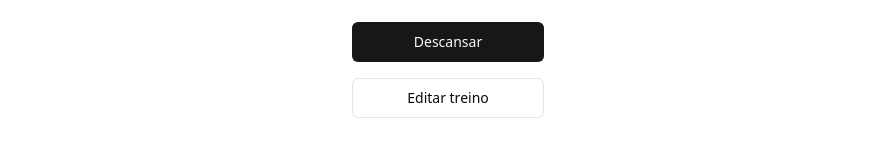
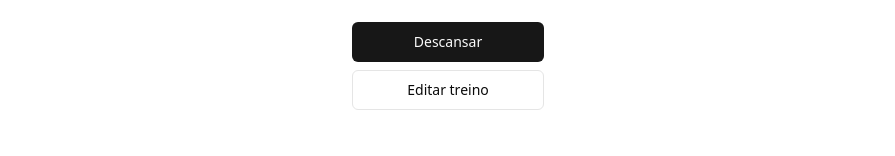
Before and after one commit to katsuragawaa/workout-react, a Next.js app: page /workout/1 in a window 1280 px wide. Shown: the part 748-904 px from the top of the page, without its empty margins (192-1087 px from the left). Built offline with nearby package versions, Linux system fonts and the light colour scheme.

Commit message:
Update link styling in WorkoutPage component

```diff
--- a/app/workout/[id]/page.tsx
+++ b/app/workout/[id]/page.tsx
@@ -42,7 +42,7 @@ export default function WorkoutPage({ params }: WorkoutPageProps) {
 
         <TimerDrawer trigger={Trigger} />
 
-        <Link className={cn(buttonVariants({ variant: "outline" }), "mt-4 w-48 self-center")} href={`/workout/${id}`}>
+        <Link className={cn(buttonVariants({ variant: "outline" }), "mt-2 w-48 self-center")} href={`/workout/${id}`}>
           <span>Editar treino</span>
         </Link>
       </main>
```
